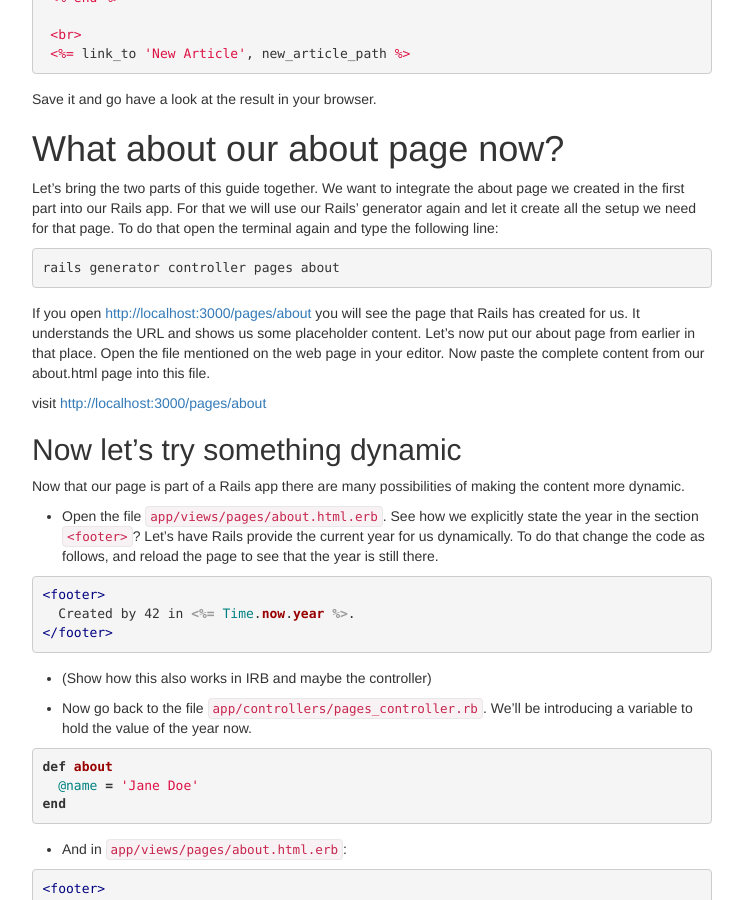
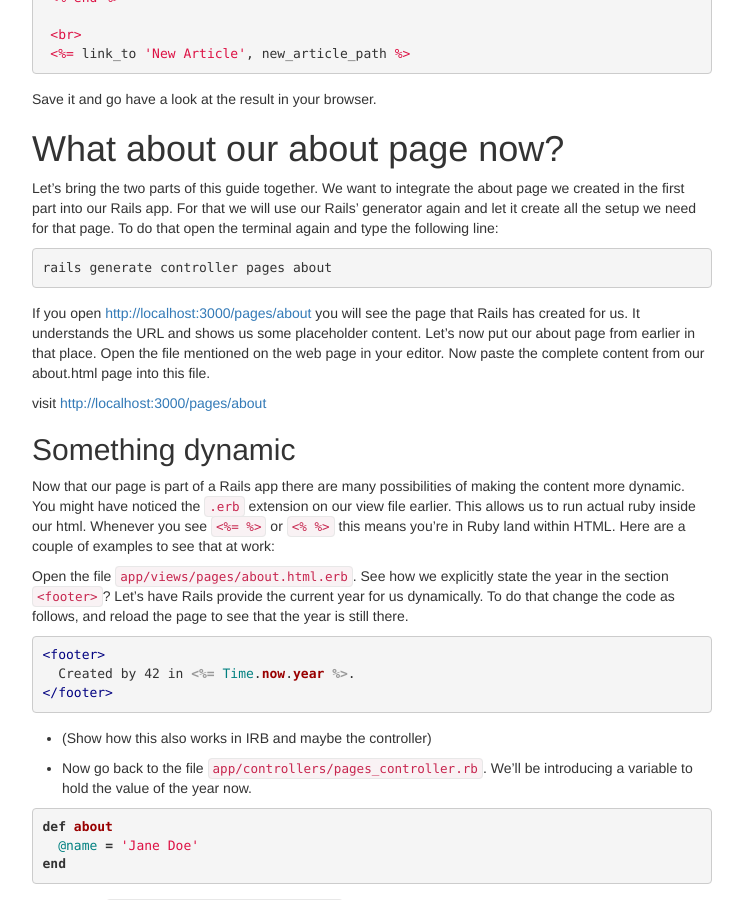
Before and after one commit to brug-be/railsgirls_guide, a Jekyll site: the page built from part_2_dynamic.md, in a window 1280 px wide and 900 px high, scrolled down 1469 px. Shown: the whole window, without its empty margins (268-1011 px from the left). Built offline with Jekyll 4.4.1, drawn with Linux system fonts in a browser that asks for light colours; nearby versions of some CDN libraries; some of the changed text lies outside the part shown.

Commit message:
Increase consistency. And remove some heavy word repetition.

```diff
--- a/part_2_dynamic.md
+++ b/part_2_dynamic.md
@@ -81,18 +81,18 @@ Save it and go have a look at the result in your browser.
 Let's bring the two parts of this guide together. We want to integrate the about page we created in the first part into our Rails app. For that we will use our Rails' generator again and let it create all the setup we need for that page. To do that open the terminal again and type the following line:
 
 {% highlight bash %}
-rails generator controller pages about
+rails generate controller pages about
 {% endhighlight %}
 
 If you open [http://localhost:3000/pages/about](http://localhost:3000/pages/about) you will see the page that Rails has created for us. It understands the URL and shows us some placeholder content. Let's now put our about page from earlier in that place. Open the file mentioned on the web page in your editor. Now paste the complete content from our about.html page into this file.
 
 visit [http://localhost:3000/pages/about](http://localhost:3000/pages/about)
 
-## Now let's try something dynamic
+## Something dynamic
 
-Now that our page is part of a Rails app there are many possibilities of making the content more dynamic.
+Now that our page is part of a Rails app there are many possibilities of making the content more dynamic. You might have noticed the `.erb` extension on our view file earlier. This allows us to run actual ruby inside our html. Whenever you see `<%= %>` or `<% %>` this means you're in Ruby land within HTML. Here are a couple of examples to see that at work:
 
-* Open the file `app/views/pages/about.html.erb`. See how we explicitly state the year in the section `<footer>`? Let's have Rails provide the current year for us dynamically. To do that change the code as follows, and reload the page to see that the year is still there.
+Open the file `app/views/pages/about.html.erb`. See how we explicitly state the year in the section `<footer>`? Let's have Rails provide the current year for us dynamically. To do that change the code as follows, and reload the page to see that the year is still there.
 
 {% highlight erb %}
 <footer>
@@ -190,16 +190,10 @@ Now go check what the page looks like.
 
 Does it look weird?!
 
-To fix this add the following code:
+To fix this replace the line `<%= language %>` with:
 
 {% highlight erb %}
-<ul class="list-group">
-  <% @languages.each do |language| %>
-    <li class="list-group-item">
-      <%= language.name %>
-    </li>
-  <% end %>
-</ul>
+<%= language.name %>
 {% endhighlight %}
 
 # Let's add a contact page and feel the need for a layout
@@ -226,7 +220,7 @@ We need to add something called a route so the server knows what to do if someon
 get "/pages/contact" => 'pages#contact'
 {% endhighlight %}
 
-Let's see what we've got [http://localhost:3000/pages/contact](http://localhost:3000/pages/second_page).
+Let's see what we've got [http://localhost:3000/pages/contact](http://localhost:3000/pages/contact).
 
 You have now created a dynamic web application with multiple interconnected pages. Feels good, right? :)
 
@@ -266,7 +260,7 @@ Add this code on top of your contact page and remember to include bootstrap, if
 </nav>
 {% endhighlight %}
 
-See that this only appears in one page. Why?
+Find your pages in the dropdown menu. See that this only appears in one page. Why?
 
 Introducing: layouts.
 
```
